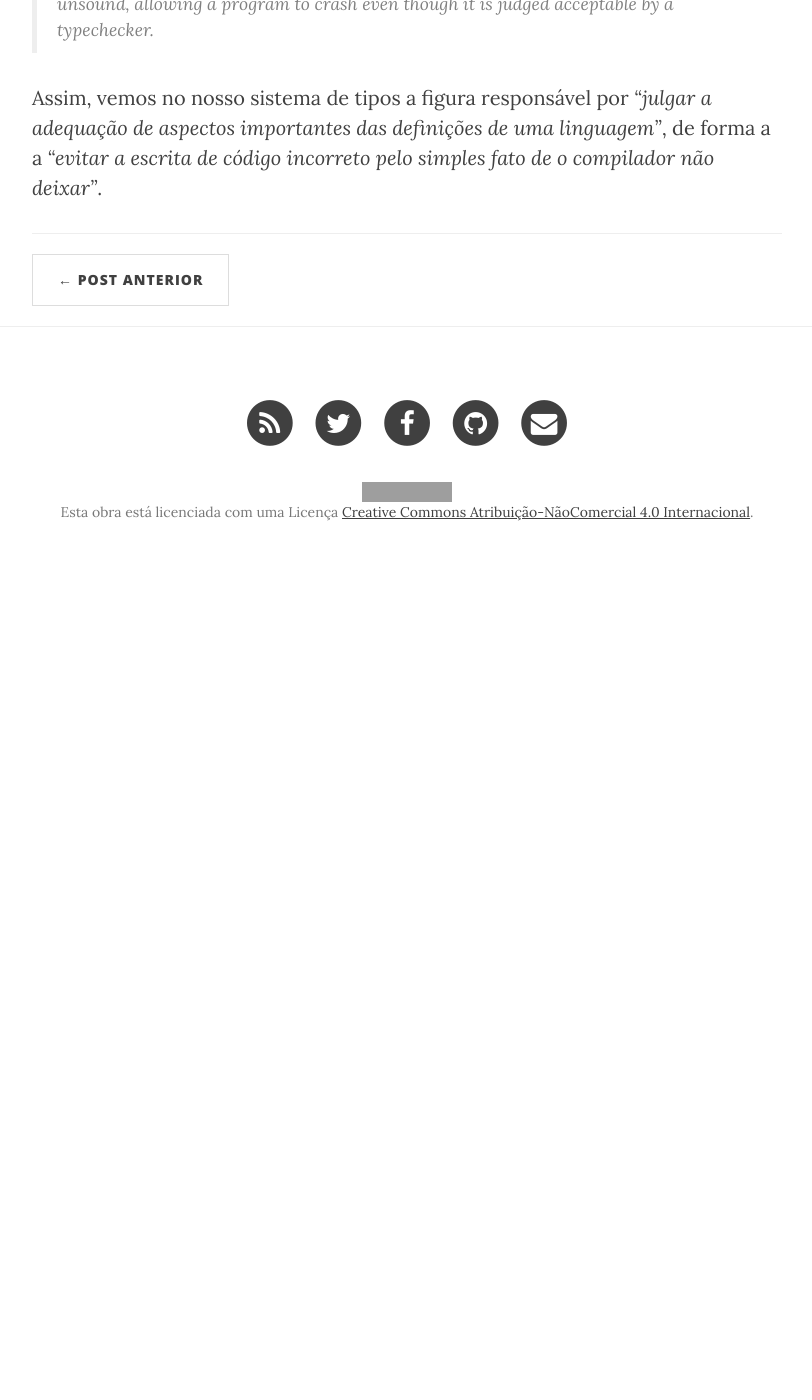
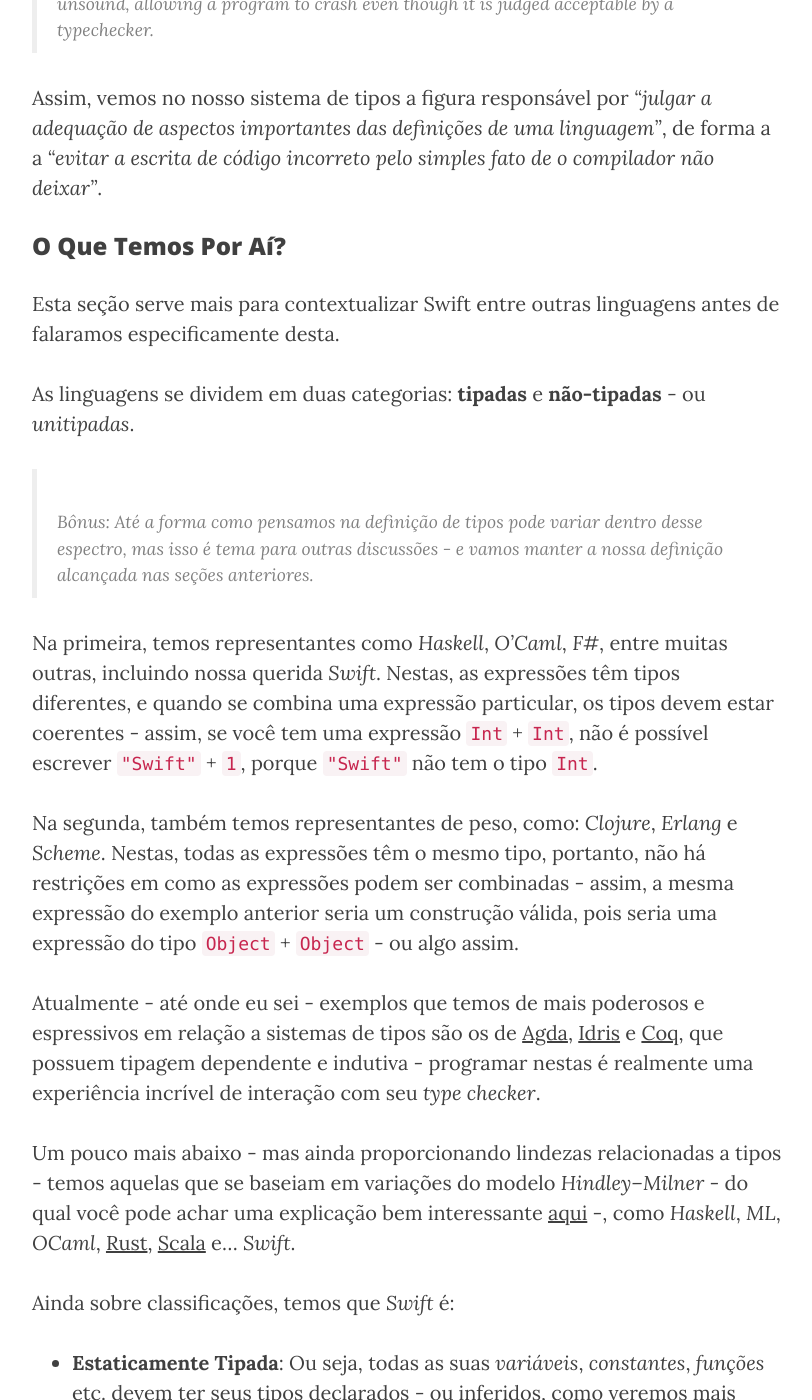
Before and after one commit to CocoaHeadsBrasil/equinociOS, a Jekyll site: the page built from _posts/2016-03-28-swift-in-the-sky-with-types.markdown, in a window 1280 px wide and 1400 px high, scrolled down 6178 px. Shown: the whole window, without its empty margins (233-1045 px from the left). Built offline with Jekyll 4.4.1, drawn with Linux system fonts in a browser that asks for light colours; nearby versions of some CDN libraries; comment, search, counter and statistics services are not loaded; before the commit the page ends 6766 px from its top, so only the background shows below that; some of the changed text lies outside the part shown; grey boxes are pictures that could not be loaded.

Commit message:
Add a few about other langs

````diff
--- a/_posts/2016-03-28-swift-in-the-sky-with-types.markdown
+++ b/_posts/2016-03-28-swift-in-the-sky-with-types.markdown
@@ -195,3 +195,77 @@
 adequação de aspectos importantes das definições de uma linguagem"*, de forma a
 a *"evitar a escrita de código incorreto pelo simples fato de o compilador não
 deixar"*.
+
+### O Que Temos Por Aí?
+
+Esta seção serve mais para contextualizar Swift entre outras linguagens antes
+de falaramos especificamente desta.
+
+As linguagens se dividem em duas categorias: **tipadas** e **não-tipadas** - ou
+*unitipadas*.
+
+> *Bônus*: Até a forma como pensamos na definição de tipos pode variar dentro
+desse espectro, mas isso é tema para outras discussões - e vamos manter a nossa
+definição alcançada nas seções anteriores.
+
+Na primeira, temos representantes como *Haskell*, *O'Caml*, *F#*, entre muitas
+outras, incluindo nossa querida *Swift*. Nestas, as expressões têm tipos
+diferentes, e quando se combina uma expressão particular, os tipos devem estar
+coerentes - assim, se você tem uma expressão `Int` + `Int`, não é possível
+escrever `"Swift"` + `1`, porque `"Swift"` não tem o tipo `Int`.
+
+Na segunda, também temos representantes de peso, como: *Clojure*, *Erlang* e
+*Scheme*. Nestas, todas as expressões têm o mesmo tipo, portanto, não há
+restrições em como as expressões podem ser combinadas - assim, a mesma expressão
+do exemplo anterior seria um construção válida, pois seria uma expressão do tipo
+`Object` + `Object` - ou algo assim.
+
+Atualmente - até onde eu sei - exemplos que temos de mais poderosos e
+espressivos em relação a sistemas de tipos são os de
+[Agda](http://wiki.portal.chalmers.se/agda/pmwiki.php),
+[Idris](http://www.idris-lang.org/) e [Coq](https://coq.inria.fr/), que possuem
+tipagem dependente e indutiva - programar nestas é realmente uma experiência
+incrível de interação com seu *type checker*.
+
+Um pouco mais abaixo - mas ainda proporcionando lindezas relacionadas a tipos -
+temos aquelas que se baseiam em variações do modelo *Hindley–Milner* - do qual
+você pode achar uma explicação bem interessante [aqui](http://akgupta.ca/blog/2013/05/14/so-you-still-dont-understand-hindley-milner/) -, como *Haskell*, *ML*, *OCaml*,
+[Rust](https://www.rust-lang.org/), [Scala](http://scala-lang.org/) e...
+*Swift*.
+
+Ainda sobre classificações, temos que *Swift* é:
+
+- **Estaticamente Tipada**: Ou seja, todas as suas *variáveis*, *constantes*,
+*funções* etc. devem ter seus tipos declarados - ou inferidos, como veremos mais
+adiante - antecipadamente. Então, o compilador, ao compilar seu programa, usa
+essas declarações de tipo para verificar se não há erros. Se houver um erro de
+tipo, o programa não será compilado.
+
+  ```swift
+  var x = 5
+  x = "Swift" // => Aqui temos um erro
+  ```
+
+- **Fortemente Tipada**: O que nos diz que, sempre que você usar uma variável,
+ou passar algo como um argumento de uma função, Swift irá verificar, em tempo
+de compilação, se este é do tipo correto - assim, você não pode, por exemplo,
+passar um `Float` para uma função que espera um `Int`.
+
+  ```swift
+
+  // Uma simples função que retorna o fatorial de um valor.
+
+  // Pela anotação de tipo, temos que fatorial recebe um `Int` e o mapeia para
+  // um `Int`.
+
+  func fatorial(n: Int) -> Int {
+    return n == 0 ? 1 : n * fatorial(n — 1)
+  }
+  // Chamando nossa função com um `Int`, teremos um `Int` de retorno.
+  fatorial(3)   // => 6
+
+  // Chamando nossa função com um `Float`, teremos um erro.
+  fatorial(3.0) // => Erro.
+  ```
+
+E agora...
````
